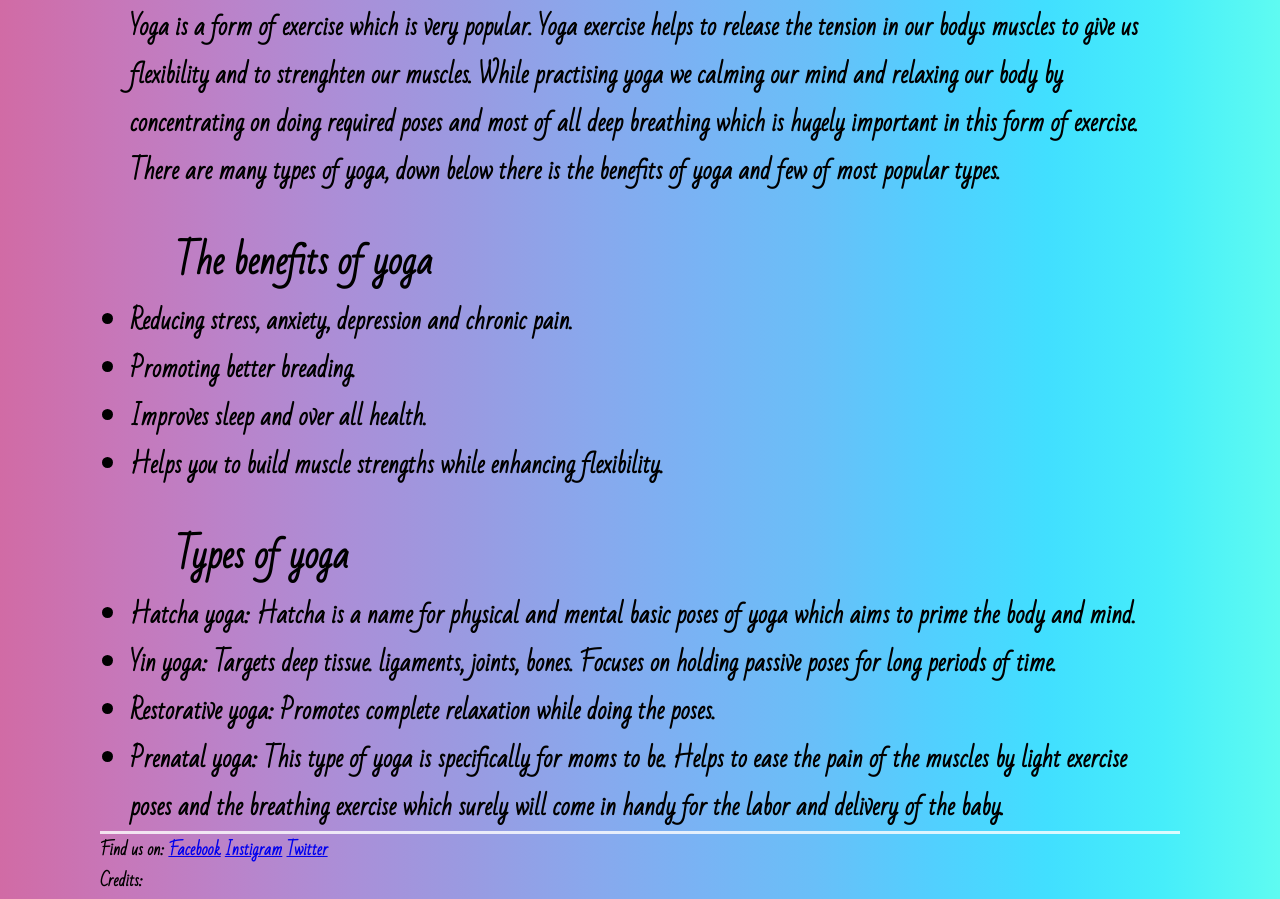
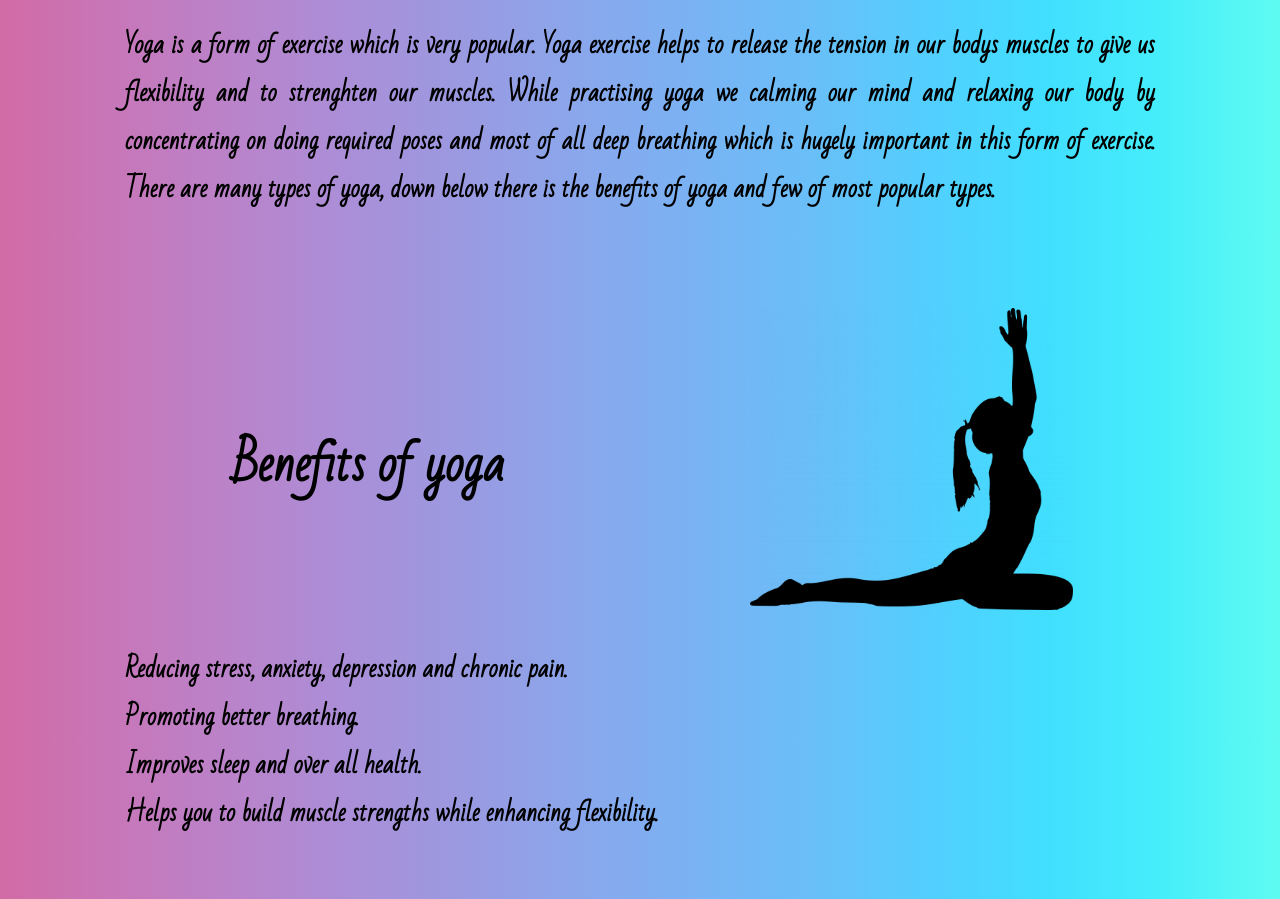
Before and after one commit to Sarune95/shapeit, a plain HTML site: page index.html in a window 1280 px wide. Shown: the part 783-1682 px from the top of the page. Drawn offline with Linux system fonts and the light colour scheme.

Commit message:
feat: add pics and additional shaping of text

```diff
--- a/assets/css/style.css
+++ b/assets/css/style.css
@@ -83,39 +83,28 @@ hr {
     border: none;
 
 }
-
-.text-padding {
-    padding-left: 25px;
+.content1-pic {
+    display:grid;
+    align-items: center;
+    grid-template-columns: 1fr 1fr;
+    column-gap: 5px;
+    padding-top: 70px;
+}
+.content1-img {
+    text-align: center;
 }
 
-.content1 {
-    padding-top: 50px;
+.content1-img img {
+    width: 60%;
 }
 
-.content1 img {
-    width: 25%
-
+.content1-text {
+    font-size: 32px;
+    text-align: center;
 }
 
-.content1 h2 {
-    font-size: 36px;
-    padding-left: 50px;
-
+.content1-p {
+    font-size: 24px;
+    text-align: justify;
+    padding: 25px;
 }
-
-.content1 p,ul {
-    font-size: 24px;
-    justify-content: center;
-    padding-left: 5px;
-    padding-right: 25px;
-}
-
-@media  screen and (max-width: 700px) {
-    .content1 h2 {
-        font-size: 24px;
-    }
-
-    .content1 p,ul {
-        font-size: 16px;
-    }
-}
--- a/index.html
+++ b/index.html
@@ -19,29 +19,46 @@
         <a href="gallery.html">Gallery</a>
         <a href="feed.html">Feedback</a>
     </nav>
-    <div class="content1 text-padding">
-        <h2>What is yoga?</h2>
-        <img src="/assets/img/yoga1.png" alt="yoga relax">
-        <p>Yoga is a form of exercise which is very popular. Yoga exercise helps to release the tension in our bodys muscles to give us flexibility and to strenghten our muscles. While practising yoga we calming our mind and relaxing our body by concentrating on doing required poses and most of all deep breathing which is hugely important in this form of exercise. There are many types of yoga, down below there is the benefits of yoga and few of most popular types.</p>
-        <br>
-
-        <h2>The benefits of yoga</h2>
-        <ul>
-          <li>Reducing stress, anxiety, depression and chronic pain.</li>
-          <li>Promoting better breading.</li>
-          <li>Improves sleep and over all health.</li>
-          <li>Helps you to build muscle strengths while enhancing flexibility.</li>
-        </ul>
-
-        <br>
-
-        <h2>Types of yoga</h2>
-        <ul>
-          <li>Hatcha yoga: Hatcha is a name for physical and mental basic poses of yoga which aims to prime the body and mind. </li>
-          <li>Yin yoga: Targets deep tissue. ligaments, joints, bones. Focuses on holding passive poses for long periods of time.</li>
-          <li>Restorative yoga: Promotes complete relaxation while doing the poses.</li>
-          <li>Prenatal yoga: This type of yoga is specifically for moms to be. Helps to ease the pain of the muscles by light exercise poses and the breathing exercise which surely will come in handy for the labor and delivery of the baby.</li>
-        </ul>
+    <div class="content1">
+        <div class="content1-pic">
+            <div class="content1-img">
+                <img src="/assets/img/yoga1.png" alt="yoga relax">
+            </div>
+            <div class="content1-text">
+                <h2>What is yoga?</h2>
+            </div>
+        </div>
+        <div class="content1-p">
+            <p>Yoga is a form of exercise which is very popular. Yoga exercise helps to release the tension in our bodys muscles to give us flexibility and to strenghten our muscles. While practising yoga we calming our mind and relaxing our body by concentrating on doing required poses and most of all deep breathing which is hugely important in this form of exercise. There are many types of yoga, down below there is the benefits of yoga and few of most popular types.</p>
+        </div>
+        <div class="content1-pic">
+            <div class="content1-text">
+                <h2>Benefits of yoga</h2>
+            </div>
+            <div class="content1-img">
+                <img src="/assets/img/yoga2.png" alt="yoga relax">
+            </div>
+        </div>
+        <div class="content1-p">
+                <p>Reducing stress, anxiety, depression and chronic pain.</p>
+                <p>Promoting better breathing.</p>
+                <p>Improves sleep and over all health.</p>
+                <p>Helps you to build muscle strengths while enhancing flexibility.</p>
+        </div>
+        <div class="content1-pic">
+            <div class="content1-img">
+                <img src="/assets/img/yoga3.png" alt="yoga relax">
+            </div>
+            <div class="content1-text">
+                <h2>Types of yoga</h2>
+            </div>
+        </div>
+        <div class="content1-p">
+            <p>Hatcha yoga: Hatcha is a name for physical and mental basic poses of yoga which aims to prime the body and mind. </p>
+            <p>Yin yoga: Targets deep tissue. ligaments, joints, bones. Focuses on holding passive poses for long periods of time.</p>
+            <p>Restorative yoga: Promotes complete relaxation while doing the poses.</p>
+            <p>Prenatal yoga: This type of yoga is specifically for moms to be. Helps to ease the pain of the muscles by light exercise poses and the breathing exercise which surely will come in handy for the labor and delivery of the baby.</p>
+        </div>
     </div>
     <!--footer-->
     <footer>
```
Also changed, not shown: assets/img/yoga2.png (added), assets/img/yoga3.png (added).
